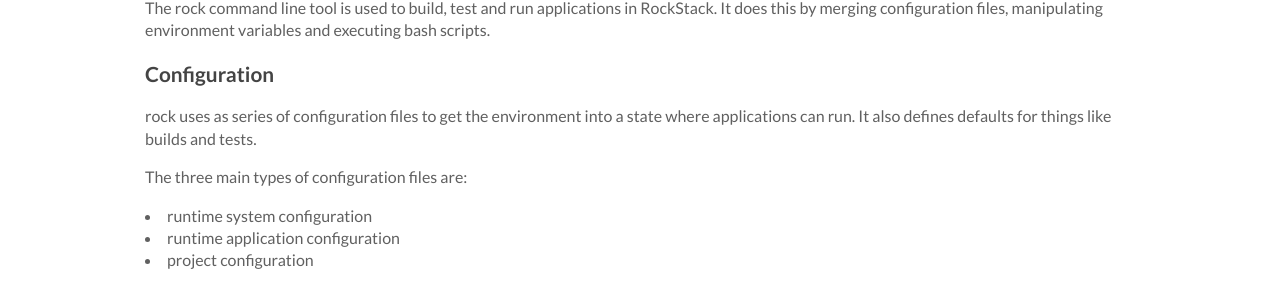
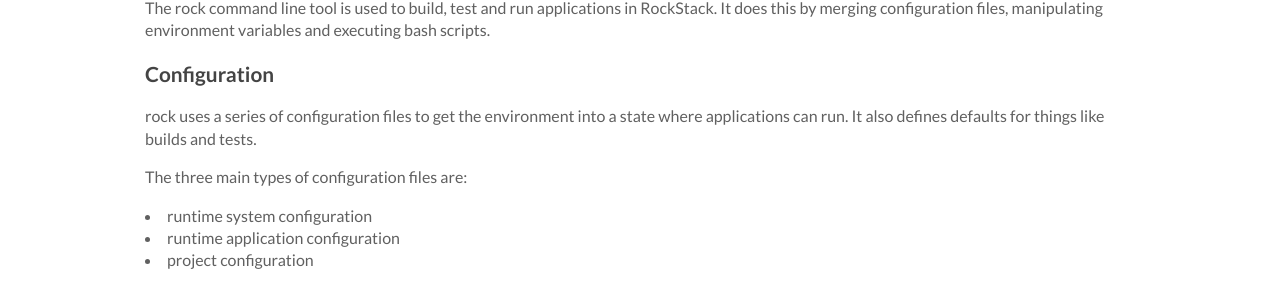
Before and after one commit to silas/rock, a Jekyll site: the page built from docs/rock/index.md, in a window 1280 px wide and 900 px high. Shown: the part 149-440 px from the top of the window. Built offline with Jekyll 4.4.1, drawn with Linux system fonts in a browser that asks for light colours; some of the changed text lies outside the part shown.

Commit message:
Misc doc fixes

```diff
--- a/docs/rock/index.md
+++ b/docs/rock/index.md
@@ -11,7 +11,7 @@
 
 ## Configuration
 
-rock uses as series of configuration files to get the environment into a state
+rock uses a series of configuration files to get the environment into a state
 where applications can run. It also defines defaults for things like builds and
 tests.
 
@@ -118,7 +118,7 @@
 application should be run in development mode, and the second is to allow the
 running of arbitrary commands in the project environment.
 
-Unlike the other primary commands the run command doesn't come with a default
+Unlike the other primary commands, the run command doesn't come with a default
 definition; it's up to the developer to define one.
 
     runtime: php54
```
Also changed, not shown: docs/php/getting-started/index.md (+1 -1 lines).
